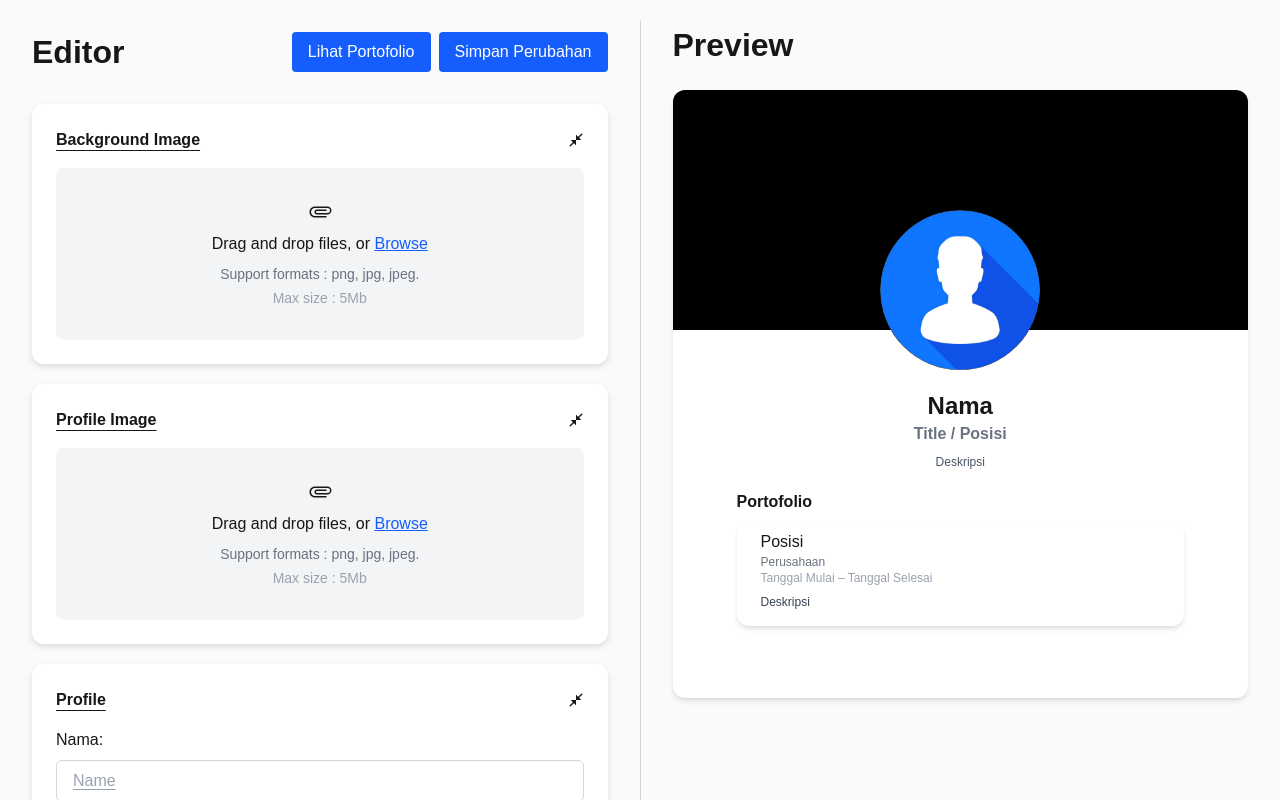
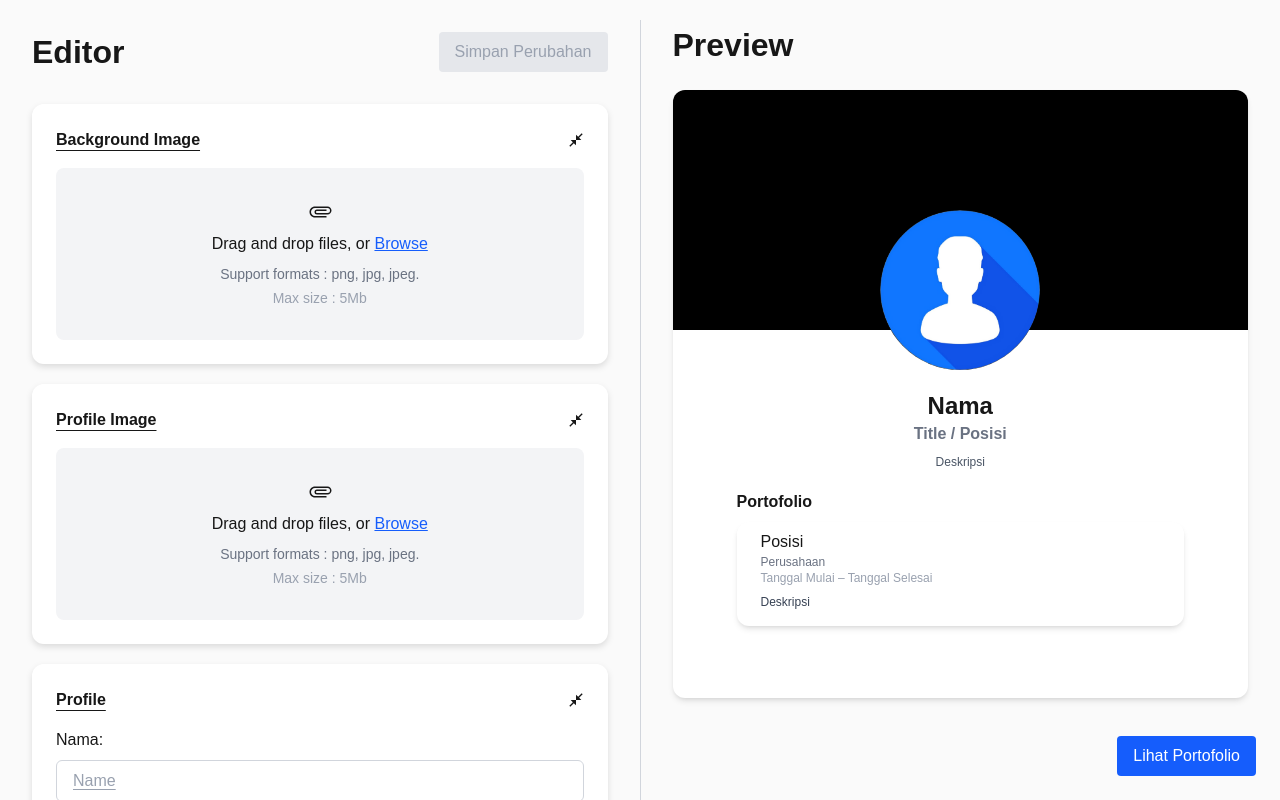
Before and after one commit to kevinromario/ms-fe, a Next.js app: page /edit in a window 1280 px wide. Shown: the top 800 px of the page. Built offline with nearby package versions, Linux system fonts and the light colour scheme.

Commit message:
enh: [fe] improvement in edit page

```diff
--- a/src/app/edit/Editor.tsx
+++ b/src/app/edit/Editor.tsx
@@ -5,6 +5,7 @@ import { Resolver, useFieldArray, useForm } from "react-hook-form";
 import Button from "src/components/Button";
 import Card from "src/components/Card";
 import Section from "src/components/Section";
+import Toast from "src/components/Toast";
 import UploadBox from "src/components/UploadBox";
 import VStack from "src/components/VStack";
 import { usePortfolioContext } from "src/contexts/PortfolioContext";
@@ -37,6 +38,7 @@ const defaultEmpty: PortfolioType = {
 export default function Editor() {
   const { setData, triggerUpdate } = usePortfolioContext();
   const [dataDefault, setDataDefault] = useState<PortfolioType | null>(null);
+  const [showToast, setShowToast] = useState(false);
 
   const {
     register,
@@ -45,10 +47,11 @@ export default function Editor() {
     reset,
     setValue,
     watch,
-    formState: { errors },
+    formState: { errors, isValid },
   } = useForm<PortfolioType>({
     resolver: yupResolver(portfolioSchema) as Resolver<PortfolioType>,
     defaultValues: dataDefault || defaultEmpty,
+    mode: "all",
   });
 
   const { fields, append, remove } = useFieldArray({
@@ -122,10 +125,11 @@ export default function Editor() {
   const renderEditorAction = () => {
     return (
       <div className="flex justify-between gap-2">
-        <Link href={"/"}>
-          <Button text="Lihat Portofolio" />
-        </Link>
-        <Button text="Simpan Perubahan" onClick={handleSubmit(onSubmit)} />
+        <Button
+          disabled={!isValid}
+          text="Simpan Perubahan"
+          onClick={handleSubmit(onSubmit)}
+        />
       </div>
     );
   };
@@ -157,6 +161,9 @@ export default function Editor() {
       await saveFormData(payload);
 
       triggerUpdate();
+
+      setShowToast(true);
+      setTimeout(() => setShowToast(false), 2000);
     } catch (error) {
       const message =
         error instanceof Error ? error.message : "Terjadi kesalahan.";
@@ -323,6 +330,7 @@ export default function Editor() {
           onClick={handleAddPortfolio}
         />
       </div>
+      <Toast message="Perubahan berhasil disimpan!" show={showToast} />
     </Section>
   );
 }
--- a/src/app/edit/page.tsx
+++ b/src/app/edit/page.tsx
@@ -4,6 +4,8 @@ import Section from "src/components/Section";
 import Editor from "./Editor";
 import Portfolio from "src/components/Portfolio";
 import { usePortfolioContext } from "src/contexts/PortfolioContext";
+import Link from "next/link";
+import Button from "src/components/Button";
 
 export default function EditPage() {
   const { data } = usePortfolioContext();
@@ -15,6 +17,12 @@ export default function EditPage() {
       <Section title="Preview">
         <Portfolio {...data} />
       </Section>
+      <Link href={"/"}>
+        <Button
+          text="Lihat Portofolio"
+          className="fixed bottom-6 right-6 z-50"
+        />
+      </Link>
     </div>
   );
 }
--- a/src/app/globals.css
+++ b/src/app/globals.css
@@ -16,13 +16,6 @@
   --font-mono: var(--font-geist-mono);
 }
 
-@media (prefers-color-scheme: dark) {
-  :root {
-    --background: #0a0a0a;
-    --foreground: #ededed;
-  }
-}
-
 body {
   background: var(--background);
   color: var(--foreground);
--- a/src/components/Card.tsx
+++ b/src/components/Card.tsx
@@ -27,8 +27,21 @@ export default function Card(props: CardProps) {
 
     window.addEventListener("resize", updateMaxHeight);
 
+    const observer = new MutationObserver(() => {
+      updateMaxHeight();
+    });
+
+    if (contentRef.current) {
+      observer.observe(contentRef.current, {
+        childList: true,
+        subtree: true,
+        characterData: true,
+      });
+    }
+
     return () => {
       window.removeEventListener("resize", updateMaxHeight);
+      observer.disconnect();
     };
   }, [isOpen]);
 
--- /dev/null
+++ b/src/components/Toast.tsx
@@ -0,0 +1,16 @@
+type ToastProps = {
+  message: string;
+  show: boolean;
+};
+
+export default function Toast({ message, show }: ToastProps) {
+  return (
+    <div
+      className={`fixed top-5 right-0 transform -translate-x-5 bg-green-600 text-white px-4 py-2 rounded shadow transition-opacity duration-300 ${
+        show ? "opacity-100" : "opacity-0 pointer-events-none"
+      }`}
+    >
+      {message}
+    </div>
+  );
+}
```
